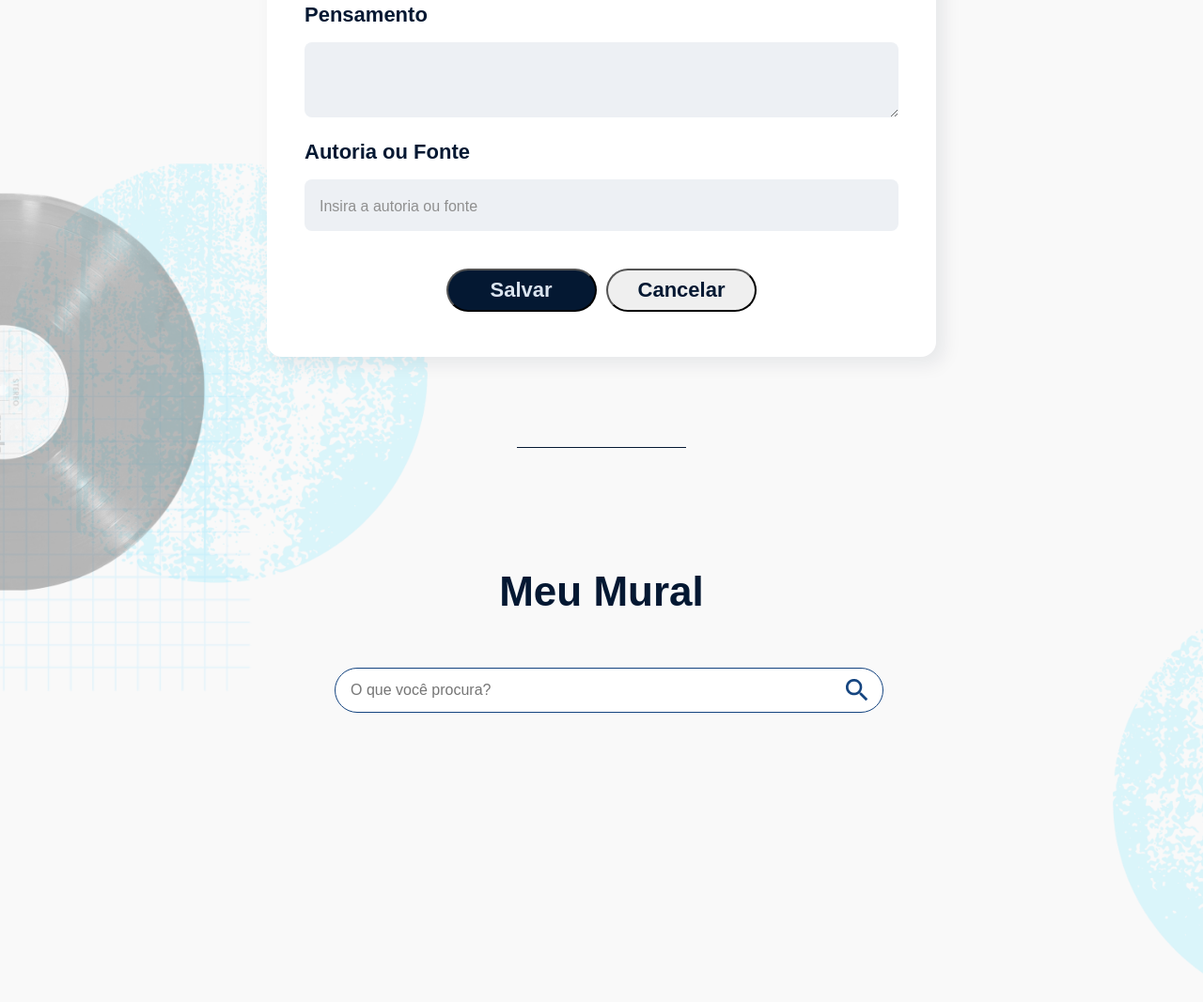
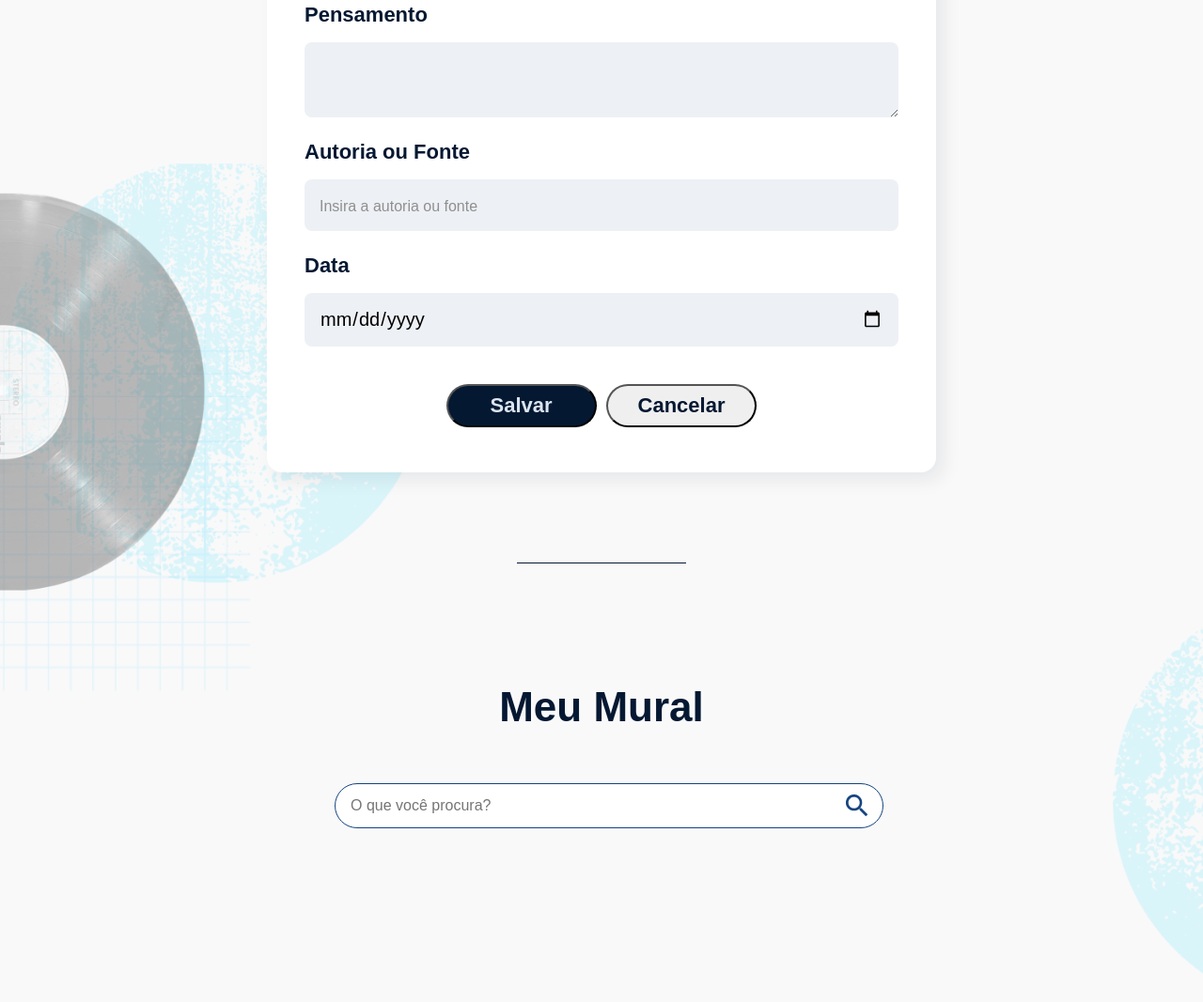
Before and after one commit to JoseCarlos-Filho/memoteca, a plain HTML site: page index.html in a window 1280 px wide. Shown: the part 1346-2413 px from the top of the page at 94% size. Drawn offline with nearby package versions, Linux system fonts and the light colour scheme; no server answers.

Commit message:
feat: adicionando campo de data ao formulário de pensamentos

```diff
--- a/index.html
+++ b/index.html
@@ -45,6 +45,14 @@
             id="pensamento-autoria"
             placeholder="Insira a autoria ou fonte"
             required />
+          <label
+            for="pensamento-data">
+              Data
+            </label>
+          <input
+            type="date"
+            id="pensamento-data"
+            required>
           <div class="form-botoes">
             <button
               type="submit"
```
